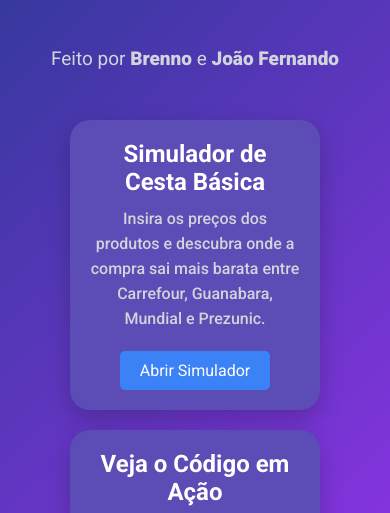
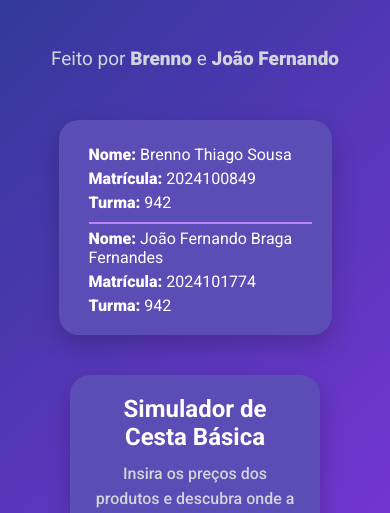
Before and after one commit to Brennoth/Trabalho-Algoritimo, a plain HTML site: page index.html in a window 390 px wide. Shown: the part 286-799 px from the top of the page. Drawn offline with Linux system fonts and the light colour scheme.

Commit message:
alteração
coloquei o nome e a turma dos responsaveis

```diff
--- a/index.html
+++ b/index.html
@@ -21,6 +21,19 @@
         <p>Este projeto tem como objetivo comparar os preços de uma cesta básica em diferentes supermercados, utilizando o JavaScript.</p>
         <p>Feito por <strong>Brenno</strong> e <strong>João Fernando</strong></p>
 
+            <section class="alunos">
+                <div class="hero bn">
+                    <p><b>Nome:</b> Brenno Thiago Sousa</p>
+                    <p><b>Matrícula:</b> 2024100849</p>
+                    <p><b>Turma:</b> 942</p>
+                </div>
+                <div class="hero">
+                    <p><b>Nome:</b> João Fernando Braga Fernandes</p>
+                    <p><b>Matrícula:</b> 2024101774</p>
+                    <p><b>Turma:</b> 942</p>
+                </div>
+            </section>
+
         <div class="container">
             <section class="main_content">
                 <div class="card">
--- a/style.css
+++ b/style.css
@@ -20,6 +20,32 @@
 }
 strong{
     font-weight: 900;
+}
+.alunos{
+    display: flex;
+    width: 60rem;
+    padding: 2rem;
+    background-color: #5C4CB6;
+    border-radius: 2rem;
+    box-shadow: 0 10px 25px rgba(0, 0, 0, 0.2);
+    color: white;
+    margin: 0 auto 4rem;
+}
+.hero{
+    margin-left: 1rem;
+}
+.hero b{
+    font-weight: 900;
+}
+.hero p{
+    font-size: 1.6rem;
+}
+.hero p,b{
+    margin-top: 0.5rem;
+}
+.bn{
+    padding-right: 0.5rem;
+    border-right: 2px solid #B983FF;
 }
 .main h1 {
     font-size: 4.8em;
@@ -100,4 +126,14 @@
     .container{
         flex-wrap: wrap;
     }
+    .alunos{
+        display: flex;
+        flex-direction: column;
+        width: 70%;
+    }
+    .bn{
+        border: none;
+        border-bottom: 2px solid #B983FF;
+        padding-bottom: 1rem;
+    }
 }
```
